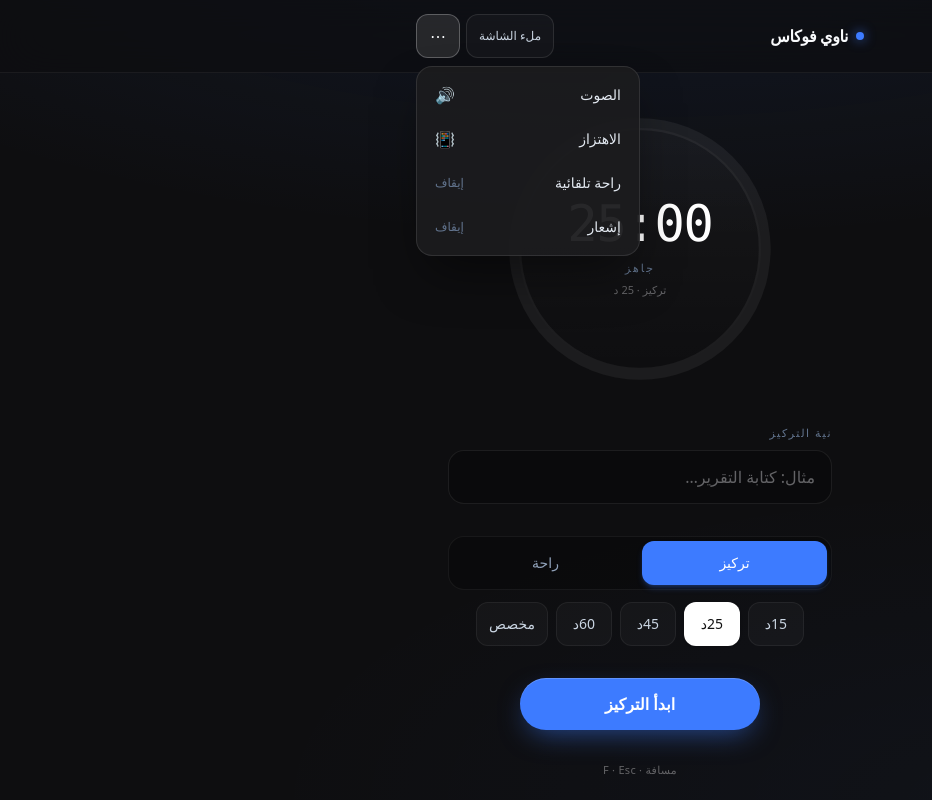
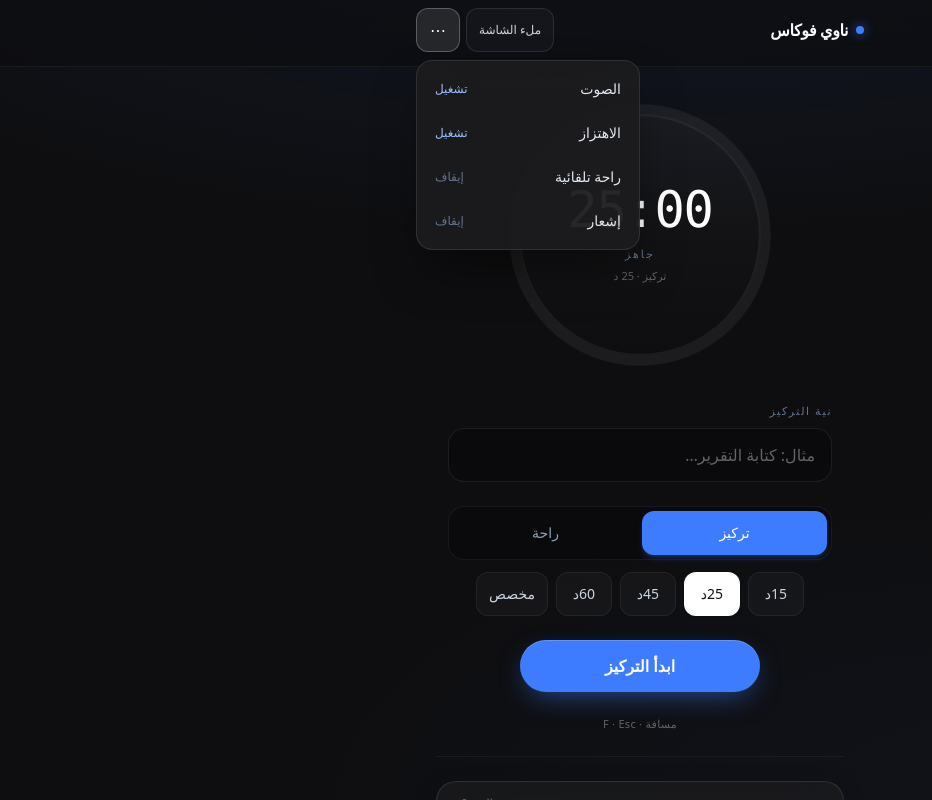
Before and after one commit to inawy/nawy-focus, a React (Vite) app: page / in a window 1280 px wide. Both pictures are taken after a click on the button "الإعدادات". Shown: the top 800 px of the page, without its empty margins (0-932 px from the left). Built offline with nearby package versions, Linux system fonts and the light colour scheme.

Commit message:
design: App spacing rhythm, safe-area, settings on/off text

```diff
--- a/src/App.tsx
+++ b/src/App.tsx
@@ -289,8 +289,8 @@ export default function App() {
   return (
     <div className="min-h-dvh text-slate-100">
       <header
-        className={`sticky top-0 z-20 border-b border-white/[0.06] bg-[#0e0e10]/70 px-4 backdrop-blur-xl transition-all duration-300 ${
-          sessionFocus ? 'py-2.5' : 'py-3.5'
+        className={`sticky top-0 z-20 border-b border-white/[0.06] bg-[#0e0e10]/70 px-4 pt-[max(0.5rem,env(safe-area-inset-top))] backdrop-blur-xl transition-all duration-300 ${
+          sessionFocus ? 'pb-2.5' : 'pb-3.5'
         }`}
       >
         <div className="mx-auto flex max-w-md items-center justify-between gap-2">
@@ -351,8 +351,12 @@ export default function App() {
                     aria-pressed={soundOn}
                   >
                     <span>الصوت</span>
-                    <span className="text-base" aria-hidden>
-                      {soundOn ? '🔊' : '🔇'}
+                    <span
+                      className={`text-xs font-medium ${
+                        soundOn ? 'text-brand-300' : 'text-slate-500'
+                      }`}
+                    >
+                      {soundOn ? 'تشغيل' : 'إيقاف'}
                     </span>
                   </button>
                   <button
@@ -363,8 +367,12 @@ export default function App() {
                     aria-pressed={vibrateOn}
                   >
                     <span>الاهتزاز</span>
-                    <span className="text-base" aria-hidden>
-                      {vibrateOn ? '📳' : '📴'}
+                    <span
+                      className={`text-xs font-medium ${
+                        vibrateOn ? 'text-brand-300' : 'text-slate-500'
+                      }`}
+                    >
+                      {vibrateOn ? 'تشغيل' : 'إيقاف'}
                     </span>
                   </button>
                   <button
@@ -403,8 +411,12 @@ export default function App() {
       </header>
 
       <main
-        className={`mx-auto flex max-w-md flex-col items-center px-5 py-8 transition-all duration-300 ${
-          sessionFocus ? 'gap-4' : 'gap-8'
+        className={`mx-auto flex max-w-md flex-col items-center px-5 pb-[max(2rem,env(safe-area-inset-bottom))] pt-6 transition-all duration-300 ${
+          state.phase === 'finished'
+            ? 'gap-5'
+            : sessionFocus
+              ? 'gap-3'
+              : 'gap-6'
         }`}
       >
         {finishedWhileHidden && state.phase === 'finished' && (
```
